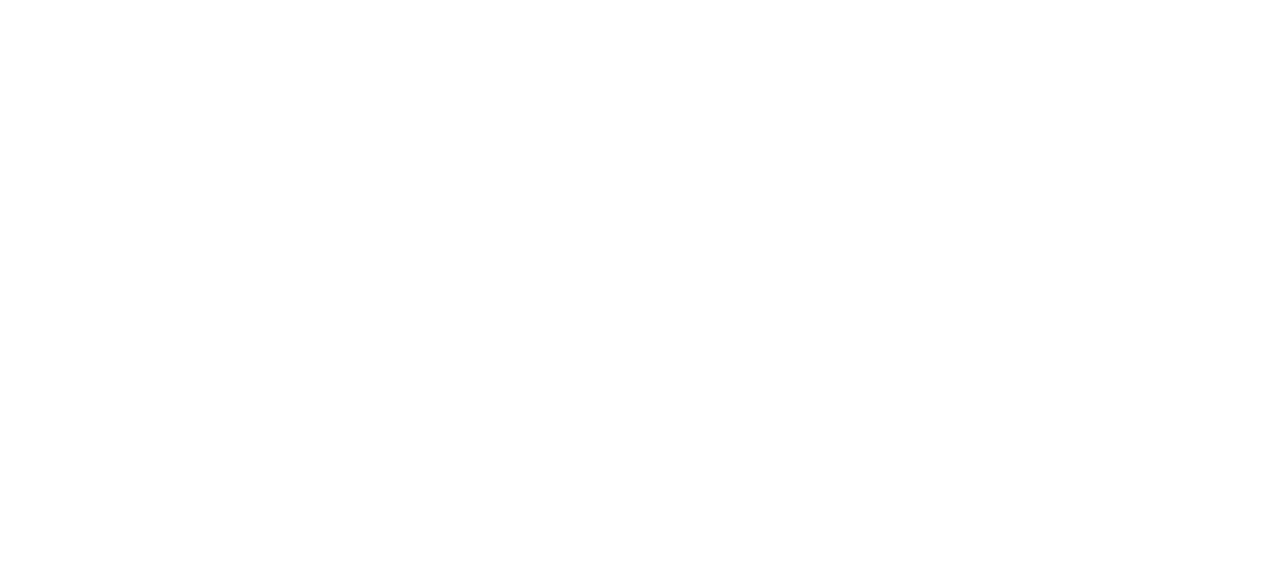
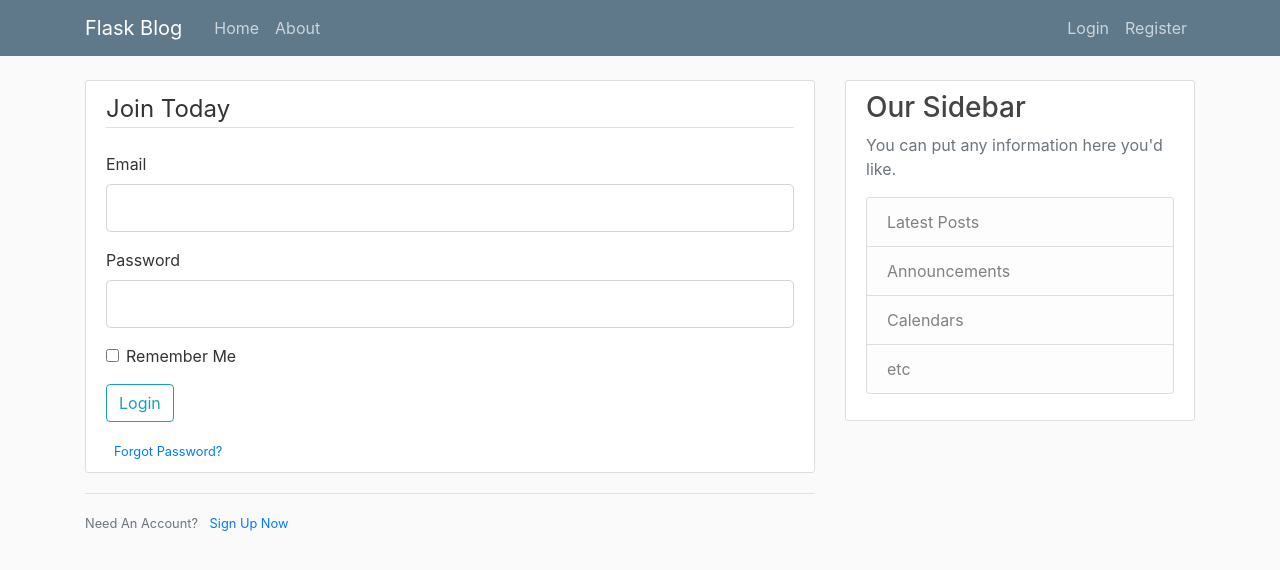
Before and after one commit to atishukla/MyPythonProject, a Flask app: page /login in a window 1280 px wide. Before the commit the part shown is empty. Shown: the top 570 px of the page. Run offline with Flask 2, Linux system fonts and the light colour scheme; some libraries are stand-ins or nearby versions.

Commit message:
fixed login page with function and html

```diff
--- a/web-app-flask/app.py
+++ b/web-app-flask/app.py
@@ -40,9 +40,15 @@ def register():
     return render_template('registration.html', title='Register', form=form)
 
 
-@app.route('/login')
+@app.route('/login', methods=['GET', 'POST'])
 def login():
     form = LoginForm()
+    if form.validate_on_submit():
+        if form.email.data == 'admin@blog.com' and form.password.data == 'password':
+            flash('You have been logged in!', 'success')
+            return redirect(url_for('home'))
+        else:
+            flash('Login Unsuccessful. Please check username and password', 'danger')
     return render_template('login.html', title='Login', form=form)
 
 
--- a/web-app-flask/templates/login.html
+++ b/web-app-flask/templates/login.html
@@ -1,10 +1,52 @@
-<!DOCTYPE html>
-<html lang="en">
-<head>
-    <meta charset="UTF-8">
-    <title>Title</title>
-</head>
-<body>
-
-</body>
-</html>
+{% extends "base.html" %}
+{% block content %}
+    <div class="content-section">
+        <form method="POST" action="">
+            {{ form.hidden_tag() }}
+            <fieldset class="form-group">
+                <legend class="border-bottom mb-4">Join Today</legend>
+                <div class="form-group">
+                    {{ form.email.label(class="form-control-label") }}
+                    {% if form.email.errors %}
+                        {{ form.email(class="form-control form-control-lg is-invalid") }}
+                        <div class="invalid-feedback">
+                            {% for error in form.email.errors %}
+                                <span>{{ error }}</span>
+                            {% endfor %}
+                        </div>
+                    {% else %}
+                        {{ form.email(class="form-control form-control-lg") }}
+                    {% endif %}
+                </div>
+                <div class="form-group">
+                    {{ form.password.label(class="form-control-label") }}
+                    {% if form.password.errors %}
+                        {{ form.password(class="form-control form-control-lg is-invalid") }}
+                        <div class="invalid-feedback">
+                            {% for error in form.password.errors %}
+                                <span>{{ error }}</span>
+                            {% endfor %}
+                        </div>
+                    {% else %}
+                        {{ form.password(class="form-control form-control-lg") }}
+                    {% endif %}
+                </div>
+                <div class="form-check">
+                    {{ form.remember(class="form-check-input") }}
+                    {{ form.remember.label(class="form-check-label") }}
+                </div>
+            </fieldset>
+            <div class="form-group">
+                {{ form.submit(class="btn btn-outline-info") }}
+            </div>
+            <small class="text-muted ml-2">
+                <a href="#">Forgot Password?</a>
+            </small>
+        </form>
+    </div>
+    <div class="border-top pt-3">
+        <small class="text-muted">
+            Need An Account? <a class="ml-2" href="{{ url_for('register') }}">Sign Up Now</a>
+        </small>
+    </div>
+{% endblock content %}
```
